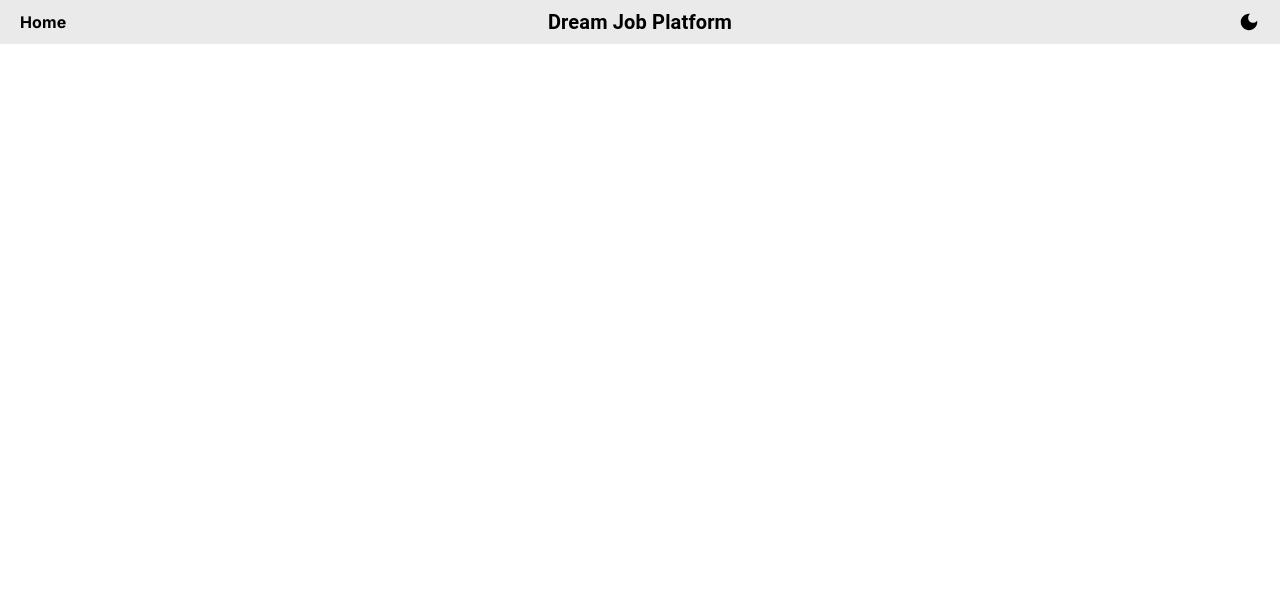
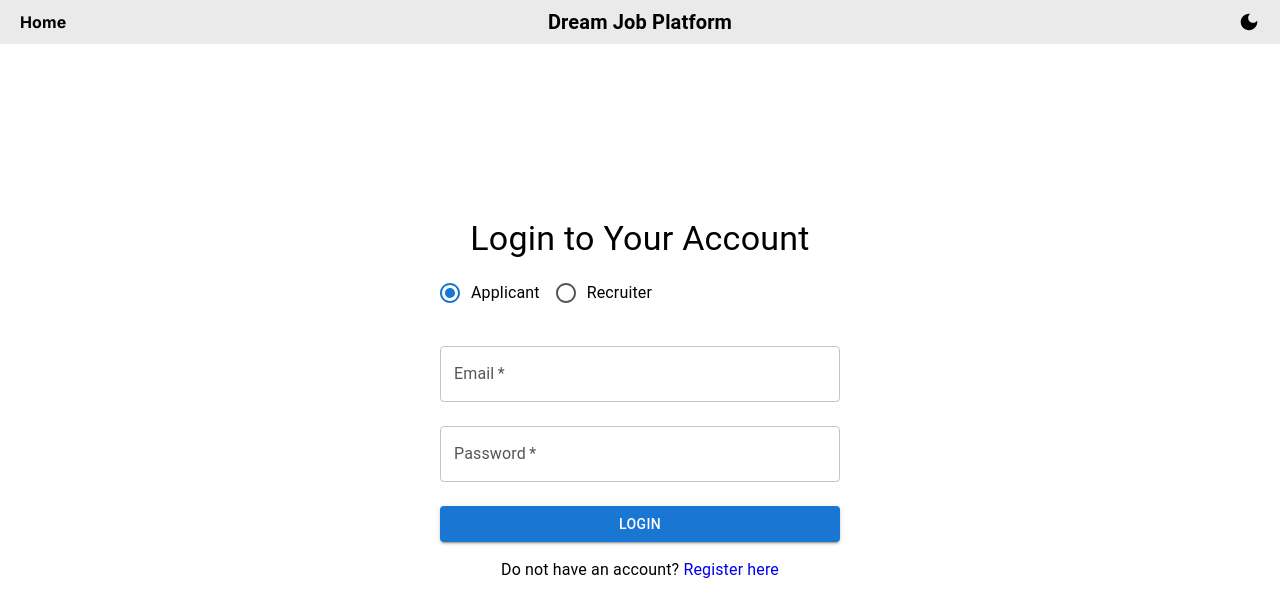
Before and after one commit to vibhavk03/recruitment-platform, a React (Vite) app in the folder client/: page / in a window 1280 px wide. Shown: the top 616 px of the page. Built offline with nearby package versions, Linux system fonts and the light colour scheme.

Commit message:
add routes

```diff
--- a/client/src/App.jsx
+++ b/client/src/App.jsx
@@ -3,6 +3,10 @@ import { Box, createTheme, CssBaseline, ThemeProvider } from '@mui/material';
 import { lightThemeSettings, darkThemeSettings } from './theme';
 import { useMemo, useState } from 'react';
 import Navbar from './components/Navbar';
+import Register from './scenes/RegisterPage';
+import Login from './scenes/LoginPage';
+import ApplicantDashboard from './scenes/ApplicantDashboard';
+import AppliedJobs from './scenes/AppliedJobs';
 
 function App() {
   const [isDarkMode, setIsDarkMode] = useState(() => {
@@ -30,7 +34,13 @@ function App() {
           <Box width="100%" height="100%">
             <Navbar isDarkMode={isDarkMode} toggleDarkMode={toggleDarkMode} />
             <Routes>
-              <Route path="/" element={<></>} />
+              <Route path="/" element={<Login />} />
+              <Route path="/register" element={<Register />} />
+              <Route
+                path="/applicant-dashboard"
+                element={<ApplicantDashboard />}
+              />
+              <Route path="/applied-jobs" element={<AppliedJobs />} />
             </Routes>
           </Box>
         </ThemeProvider>
```
